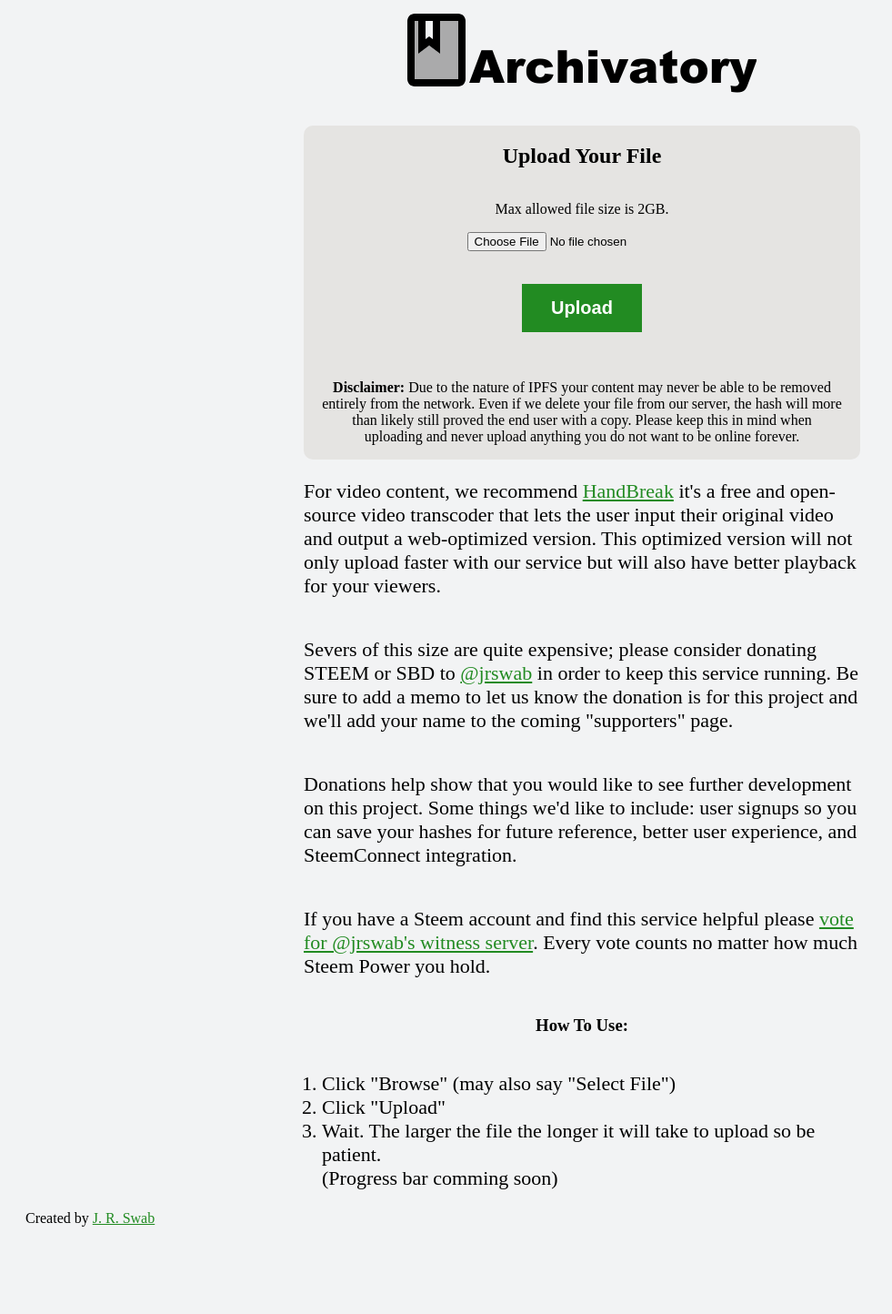
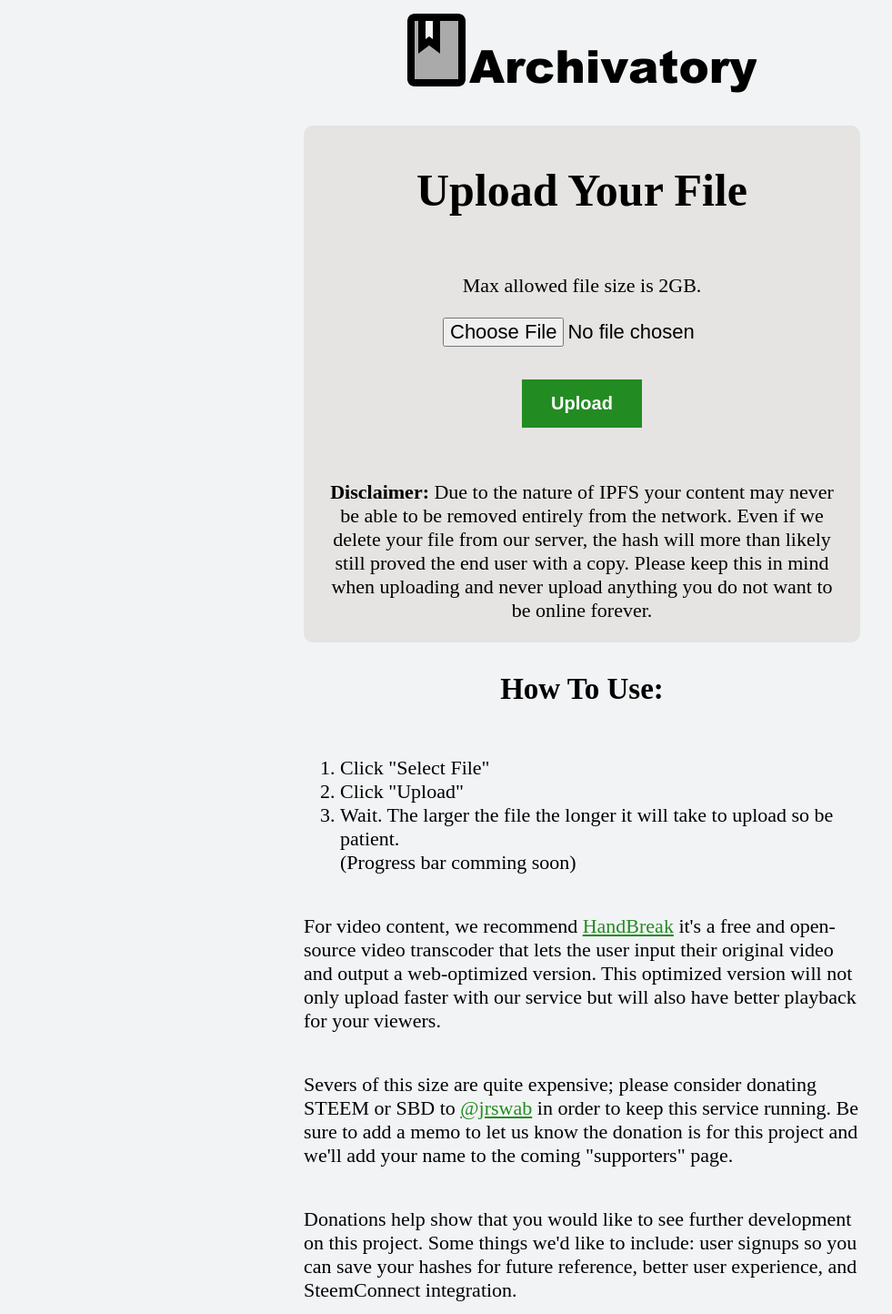
Before and after one commit to jrswab/archivatory, a PHP site: page / in a window 1280 px wide. Shown: the top 1444 px of the page at 91% size, without its empty margins (0-981 px from the left). Before the commit the page ends 1348 px from the top, so only its background shows below. Run offline with PHP 8.4, Linux system fonts and the light colour scheme.

Commit message:
Text size changes between desktop and mobile.

```diff
--- a/index.html
+++ b/index.html
@@ -16,6 +16,15 @@
 					<p class="disclaimer"><strong>Disclaimer:</strong> Due to the nature of IPFS your content may never be able to be removed entirely from the network. Even if we delete your file from our server, the hash will more than likely still proved the end user with a copy. Please keep this in mind when uploading and never upload anything you do not want to be online forever.</p>
 			</form>
 
+			<h3>How To Use:</h3>
+			<div class="columned">
+				<ol>
+					<li>Click "Select File"</li>
+					<li>Click "Upload"</li>
+					<li>Wait. The larger the file the longer it will take to upload so be patient.<br />(Progress bar comming soon)</li>
+				</ol>
+			</div>
+
 			<p class="columned">For video content, we recommend <a href="https://handbrake.fr" target="_blank">HandBreak</a> it's a free and open-source video transcoder that lets the user input their original video and output a web-optimized version. This optimized version will not only upload faster with our service but will also have better playback for your viewers.</p>
 
 			<p class="columned">Severs of this size are quite expensive; please consider donating STEEM or SBD to <a href="https://steemit.com/jrswab">@jrswab</a> in order to keep this service running. Be sure to add a memo to let us know the donation is for this project and we'll add your name to the coming "supporters" page.</p>
@@ -23,13 +32,6 @@
 			<p class="columned">Donations help show that you would like to see further development on this project. Some things we'd like to include:  user signups so you can save your hashes for future reference, better user experience, and SteemConnect integration.</p>
 
 			<p class="columned">If you have a Steem account and find this service helpful please <a href="https://steemconnect.com/sign/account-witness-vote?witness=jrswab&approve=1" target="_blank">vote for @jrswab's witness server</a>. Every vote counts no matter how much Steem Power you hold.</p>
-
-			<h3>How To Use:</h3>
-			<ol class="columned">
-				<li>Click "Browse" (may also say "Select File")</li>
-				<li>Click "Upload"</li>
-				<li>Wait. The larger the file the longer it will take to upload so be patient.<br />(Progress bar comming soon)</li>
-			</ol>
 		</div>
 		<footer>Created by <a href="https://jrswab.com/">J. R. Swab</a></footer>
 	</body>
--- a/style.css
+++ b/style.css
@@ -11,6 +11,23 @@ body {
 	background-color: #f2f3f4;
 	position: absolute;
 	padding: 0 20px 0 20px;
+}
+
+h2 {
+	font-size: 75px;
+}
+
+h3 {
+	font-size:50px;
+}
+
+p {
+	font-size: 33px;
+}
+
+input {
+	font-size: 33px;
+	width:50%;
 }
 
 .container {
@@ -46,7 +63,7 @@ body {
 	border: none;
 	padding: 15px 32px;
 	text-align: center;
-	font-size: 20px;
+	font-size: 50px;
 	font-weight: bold;
 }
 
@@ -56,11 +73,28 @@ body {
 
 .columned {
 	width: 90%;
-	font-size: 22px;
+	font-size: 33px;
 }
 
 @media only screen and (min-width: 1100px) {
 	/* For Desktop Monitors */
+	h2 {
+	font-size: 50px;
+	}
+
+	h3 {
+		font-size: 33px;
+	}
+
+	p {
+		font-size: 22px;
+	}
+
+	input {
+		font-size: 22px;
+		width:50%;
+	}
+
 	#upload-form {
 	display:flex;
 	flex-flow: column;
@@ -72,6 +106,17 @@ body {
 	width: 50%;
 	}
 
+	.form-button {
+	display: inline-block;
+	color: #ffffff;
+	background-color: #228b22;
+	border: none;
+	padding: 15px 32px;
+	text-align: center;
+	font-size: 20px;
+	font-weight: bold;
+}
+
 	.columned {
 	width: 50%;
 	font-size: 22px;
```
